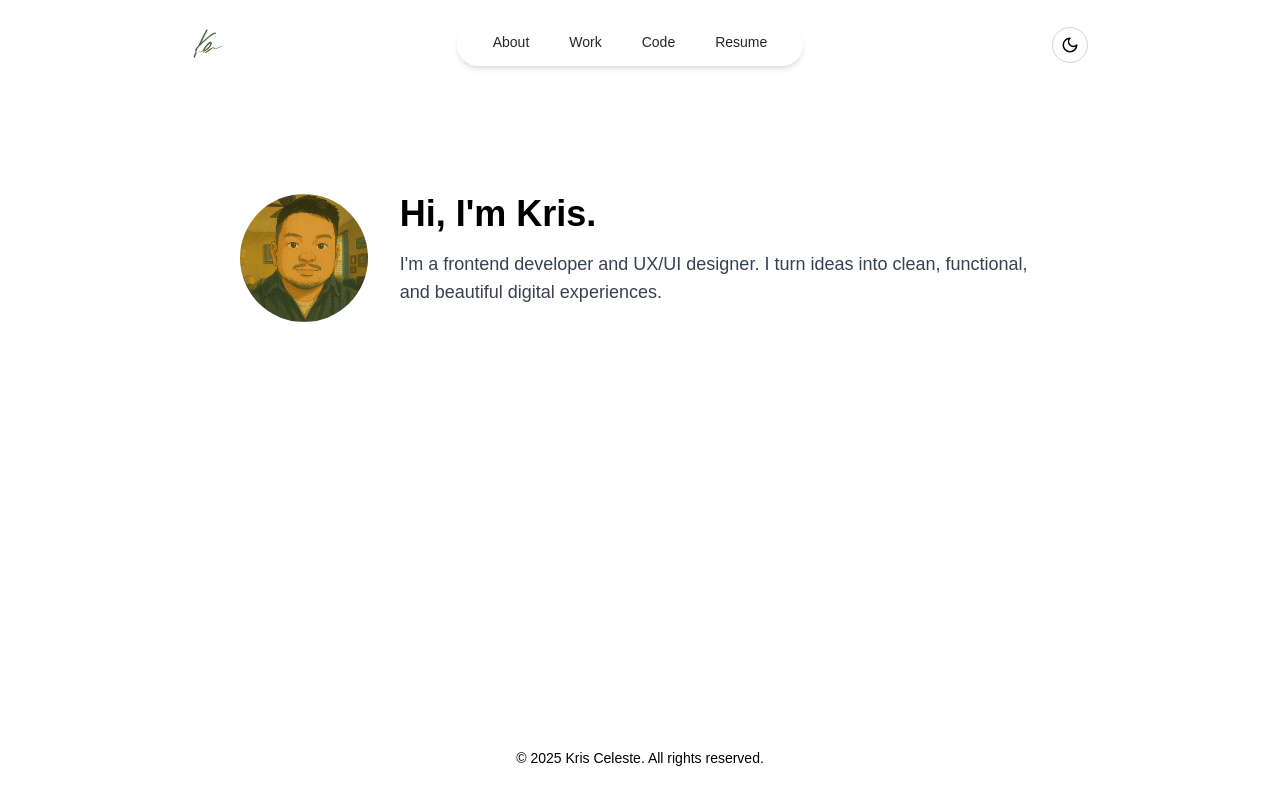
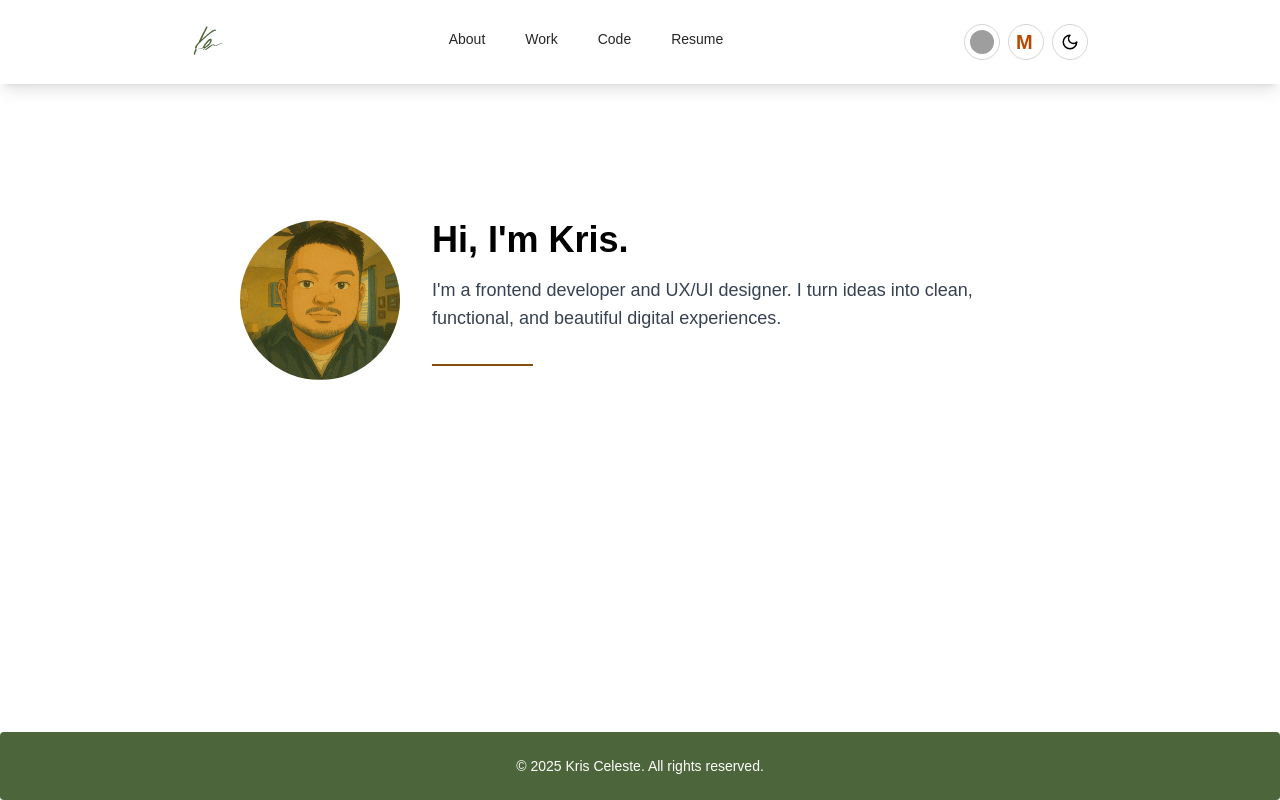
Before and after one commit to kc2bj/kc-react, a React (Vite) app in the folder frontend/: page / in a window 1280 px wide. Built offline with nearby package versions, Linux system fonts and the light colour scheme; grey boxes are pictures that could not be loaded.

Commit message:
updates all around

```diff
--- a/frontend/public/styles/global.css
+++ b/frontend/public/styles/global.css
@@ -130,3 +130,31 @@ html.dark hr {
   color: #666;
   margin-right: 0.5rem;
 }
+
+@keyframes pulse-slow {
+  0%, 100% {
+    opacity: 1;
+    box-shadow: 0 0 0 0 #B4530988;
+  }
+  50% {
+    opacity: 0.7;
+    box-shadow: 0 0 0 32px #B4530922;
+  }
+}
+.animate-pulse-slow {
+  animation: pulse-slow 2.5s cubic-bezier(0.4, 0, 0.6, 1) infinite;
+}
+
+.pulse-ring {
+  position: relative;
+}
+.pulse-ring::before {
+  content: '';
+  position: absolute;
+  inset: 0;
+  border-radius: 9999px;
+  border: 6px solid #B45309; /* text-yellow-800 */
+  box-sizing: border-box;
+  z-index: 0;
+  animation: pulse-slow 2.5s cubic-bezier(0.4, 0, 0.6, 1) infinite;
+}
--- a/frontend/src/components/Footer.jsx
+++ b/frontend/src/components/Footer.jsx
@@ -1,7 +1,7 @@
-export default function Footer() {
+export default function Footer(props) {
   return (
-    <footer className="mt-12 py-8 text-center text-sm text-muted">
-      © {new Date().getFullYear()} Kris Celeste. All rights reserved.
+    <footer className={"w-full py-6 px-4 text-center text-sm bg-espresso-leaf text-white transition-colors duration-300 " + (props.className || "") }>
+      <span>&copy; {new Date().getFullYear()} Kris Celeste. All rights reserved.</span>
     </footer>
   );
 }
--- a/frontend/src/components/Navigation.jsx
+++ b/frontend/src/components/Navigation.jsx
@@ -10,14 +10,14 @@ export default function Navigation() {
   );
 
   const linkClasses = ({ isActive }) =>
-    `px-3 py-1 rounded-full transition ${
+    `px-3 py-1 rounded-full transition relative overflow-hidden no-underline hover:no-underline ${
       isActive
-        ? 'bg-neutral-200 dark:bg-neutral-700 font-semibold'
-        : 'hover:bg-neutral-200 dark:hover:bg-neutral-700'
+        ? 'bg-espresso-leaf text-white font-semibold'
+        : 'hover:bg-espresso-leaf hover:text-white dark:hover:bg-espresso-leaf dark:hover:text-white'
     }`;
 
   return (
-    <nav className="w-full py-6 px-4 dark:bg-espresso-bg dark:text-espresso-text transition-colors duration-300">
+    <nav className="w-full py-6 px-4 bg-white dark:bg-espresso-bg dark:text-espresso-text transition-colors duration-300 shadow-lg sticky top-0 z-50">
       <div className="max-w-4xl mx-auto flex items-center justify-between">
       <NavLink
         to="/"
@@ -34,26 +34,52 @@ export default function Navigation() {
         </svg>
       </NavLink>
         {/* Desktop pills */}
-        <ul className="hidden sm:flex gap-4 text-neutral-800 rounded-full px-6 py-2 shadow-md text-sm">
+        <ul className="hidden sm:flex gap-4 text-neutral-800 text-sm">
           <li><NavLink to="/about" className={linkClasses}>About</NavLink></li>
           <li><NavLink to="/work" className={linkClasses}>Work</NavLink></li>
           <li><NavLink to="/code" className={linkClasses}>Code</NavLink></li>
           <li><NavLink to="/resume" className={linkClasses}>Resume</NavLink></li>
         </ul>
 
+        {/* Grouped: Dark Mode Toggle + Badges */}
+        <div className="flex items-center space-x-2 ml-4">
+          {/* Drupal Badge */}
+          <a href="https://www.drupal.org/u/kc2bj" target="_blank" rel="noopener noreferrer"
+            className="w-9 h-9 flex items-center justify-center rounded-full border border-neutral-300 bg-white dark:bg-neutral-800 transition"
+            aria-label="Drupal Profile"
+            title="Drupal"
+          >
+            <img
+              src="https://www.drupal.org/sites/all/themes/bluecheese/images/drupal-drop-062025.svg"
+              alt="Drupal Logo"
+              style={{ width: '24px', height: '24px', borderRadius: '50%' }}
+            />
+          </a>
+          {/* MIT CSAIL Badge */}
+          <a href="https://mitcsail.credential.getsmarter.com/963c43ed-6621-4e17-8866-856b7b850b22#acc.OTVLq9Y1" target="_blank" rel="noopener noreferrer"
+            className="w-9 h-9 flex items-center justify-center rounded-full border border-neutral-300 bg-white dark:bg-neutral-800 transition"
+            aria-label="MIT CSAIL Certificate"
+            title="MIT"
+          >
+            <svg width="24" height="24" viewBox="0 0 24 24" fill="none" xmlns="http://www.w3.org/2000/svg">
+              <text x="2" y="19" fontFamily="sans-serif" fontWeight="bold" fontSize="20" fill="#B94700">M</text>
+            </svg>
+          </a>
           {/* Dark Mode Toggle */}
           <button
             onClick={() => {
               toggleTheme();
               setIsDark(document.documentElement.classList.contains('dark'));
             }}
-          className="ml-4 p-2 rounded-full border border-neutral-300 hover:bg-neutral-200 dark:hover:bg-neutral-700 transition"
+            className="p-2 rounded-full border border-neutral-300 hover:bg-neutral-200 dark:hover:bg-neutral-700 transition"
             aria-label="Toggle Theme"
+            title="Light/Dark Mode"
           >
-          <span title="Toggle Dark Mode" className="transition-transform duration-300 ease-in-out transform hover:rotate-90">
+            <span className="transition-transform duration-300 ease-in-out transform hover:rotate-90">
               {isDark ? <Sun size={18} /> : <Moon size={18} />}
             </span>
           </button>
+        </div>
 
         {/* Hamburger toggle (mobile only) */}
         <button
--- a/frontend/src/layout/Layout.jsx
+++ b/frontend/src/layout/Layout.jsx
@@ -8,7 +8,7 @@ export default function Layout() {
     <div className="min-h-screen flex flex-col dark:bg-espresso-bg dark:text-espresso-text transition-colors duration-300">
       <Navigation className="dark:bg-espresso-surfacedark:border-espresso-border rounded"/>
       <Header className="dark:bg-espresso-surfacedark:border-espresso-border rounded"/>
-      <main className="flex-1 px-6 max-w-4xl mx-auto py-10 dark:bg-espresso-surfacedark:border-espresso-border rounded">
+      <main className="flex-1 px-6 max-w-4xl mx-auto py-4 mt-8 dark:bg-espresso-surfacedark:border-espresso-border rounded">
         <Outlet />
       </main>
       <Footer className="dark:bg-espresso-surfacedark:border-espresso-border rounded"/>
--- a/frontend/src/pages/Home.jsx
+++ b/frontend/src/pages/Home.jsx
@@ -1,5 +1,7 @@
 import { motion } from "framer-motion";
 import PageWrapper from "../components/PageWrapper";
+import React from 'react';
+import profileImg from '/images/Kris_profile_photo_box.png';
 
 const containerVariants = {
   hidden: {},
@@ -15,6 +17,31 @@ const fadeUpVariant = {
   show: { opacity: 1, y: 0, transition: { duration: 0.6, ease: "easeOut" } },
 };
 
+const badgeStyle = {
+  display: 'inline-block',
+  marginRight: '1rem',
+  marginBottom: '1rem',
+  verticalAlign: 'middle',
+};
+
+// Add pulse animation styles
+const pulseRing = `
+  relative
+  before:content-[''] before:absolute before:inset-0 before:rounded-full
+  before:ring-4 before:ring-espresso-leaf before:animate-pulse-slow
+`;
+
+// Add custom animation to global styles if not present
+// @layer utilities {
+//   @keyframes pulse-slow {
+//     0%, 100% { opacity: 1; box-shadow: 0 0 0 0 #4C653A44; }
+//     50% { opacity: 0.5; box-shadow: 0 0 0 12px #4C653A00; }
+//   }
+//   .animate-pulse-slow {
+//     animation: pulse-slow 2.5s cubic-bezier(0.4, 0, 0.6, 1) infinite;
+//   }
+// }
+
 export default function Home() {
   return (
     <PageWrapper>
@@ -28,25 +55,39 @@ export default function Home() {
           className="flex flex-col sm:flex-row items-center sm:items-start gap-8"
           variants={containerVariants}
         >
-        {/* Profile Image */}
-        <motion.img
-          src="/images/Kris_profile_photo_box.png"
-          alt="Kris Celeste"
-          className="w-32 h-32 rounded-full object-cover"
-          variants={fadeUpVariant}
+          {/* Profile Image with Green Pulse Ring */}
+          <div className="flex justify-center mb-8">
+            <div className="w-40 h-40">
+              <img
+                src={profileImg}
+                alt="Kris Celeste profile"
+                className="w-40 h-40 object-cover rounded-full relative z-10"
               />
+            </div>
+          </div>
 
           {/* Intro Text */}
-        <motion.div variants={fadeUpVariant}>
-          <motion.h1 className="text-4xl font-bold mb-4" variants={fadeUpVariant}>
+          <motion.div variants={fadeUpVariant} className="w-full">
+            <motion.h1 className="text-4xl font-bold mb-4" variants={fadeUpVariant} initial={{ opacity: 0, y: 30 }} animate={{ opacity: 1, y: 0 }} transition={{ duration: 0.8, delay: 0.2 }}>
               Hi, I'm Kris.
             </motion.h1>
             <motion.p
               className="text-lg text-gray-700 dark:text-gray-300"
               variants={fadeUpVariant}
+              initial={{ opacity: 0, y: 30 }}
+              animate={{ opacity: 1, y: 0 }}
+              transition={{ duration: 0.8, delay: 0.4 }}
             >
               I'm a frontend developer and UX/UI designer. I turn ideas into clean, functional, and beautiful digital experiences.
             </motion.p>
+            {/* Animated Divider */}
+            <motion.hr
+              className="my-8 border-t-2 w-1/6 border-yellow-800"
+              initial={{ scaleX: 0 }}
+              animate={{ scaleX: 1 }}
+              transition={{ duration: 1, delay: 0.8 }}
+              style={{ transformOrigin: 'left' }}
+            />
           </motion.div>
         </motion.div>
       </motion.section>
```
Lines whose indentation alone changed are shown as unchanged.
